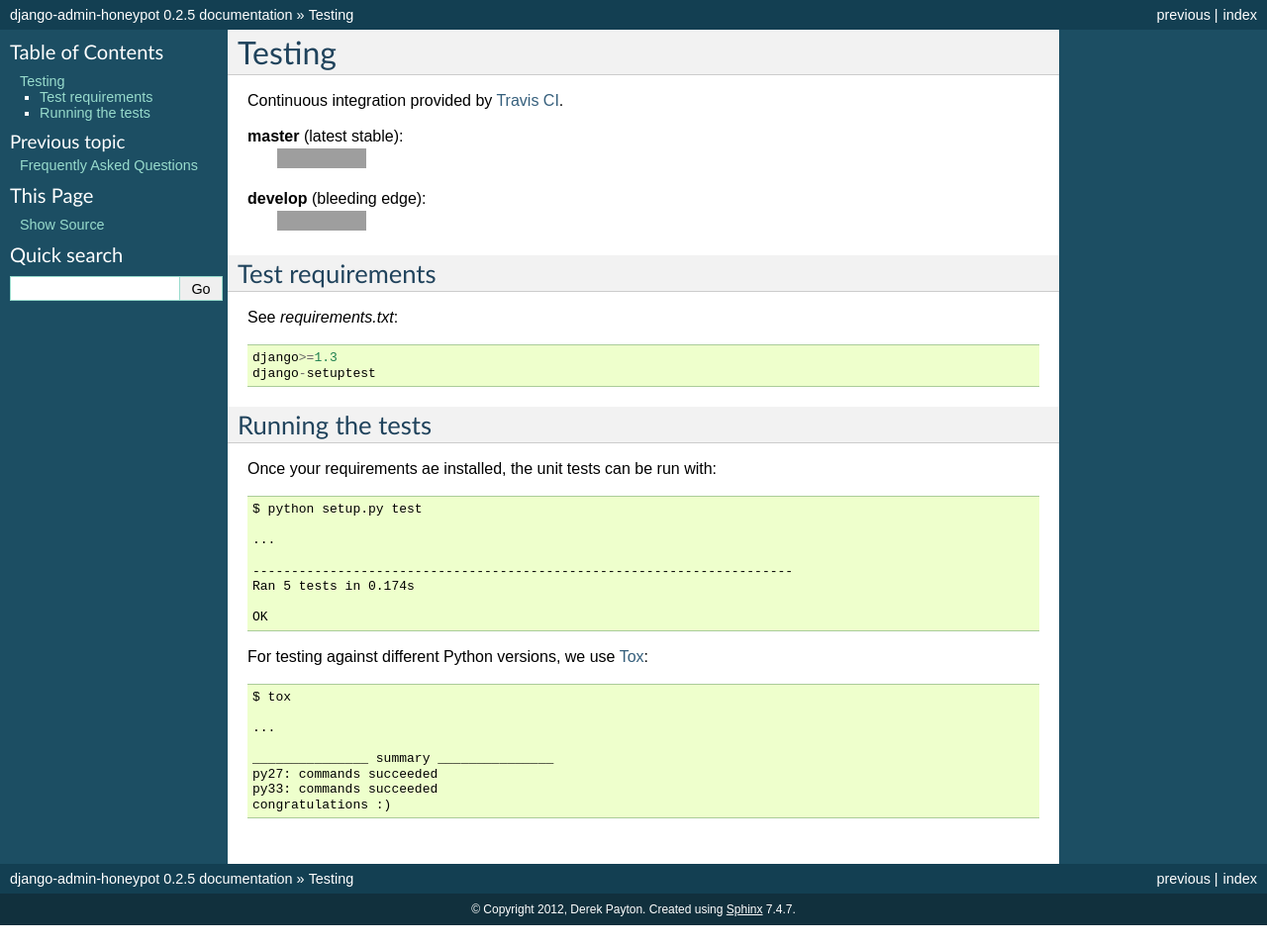
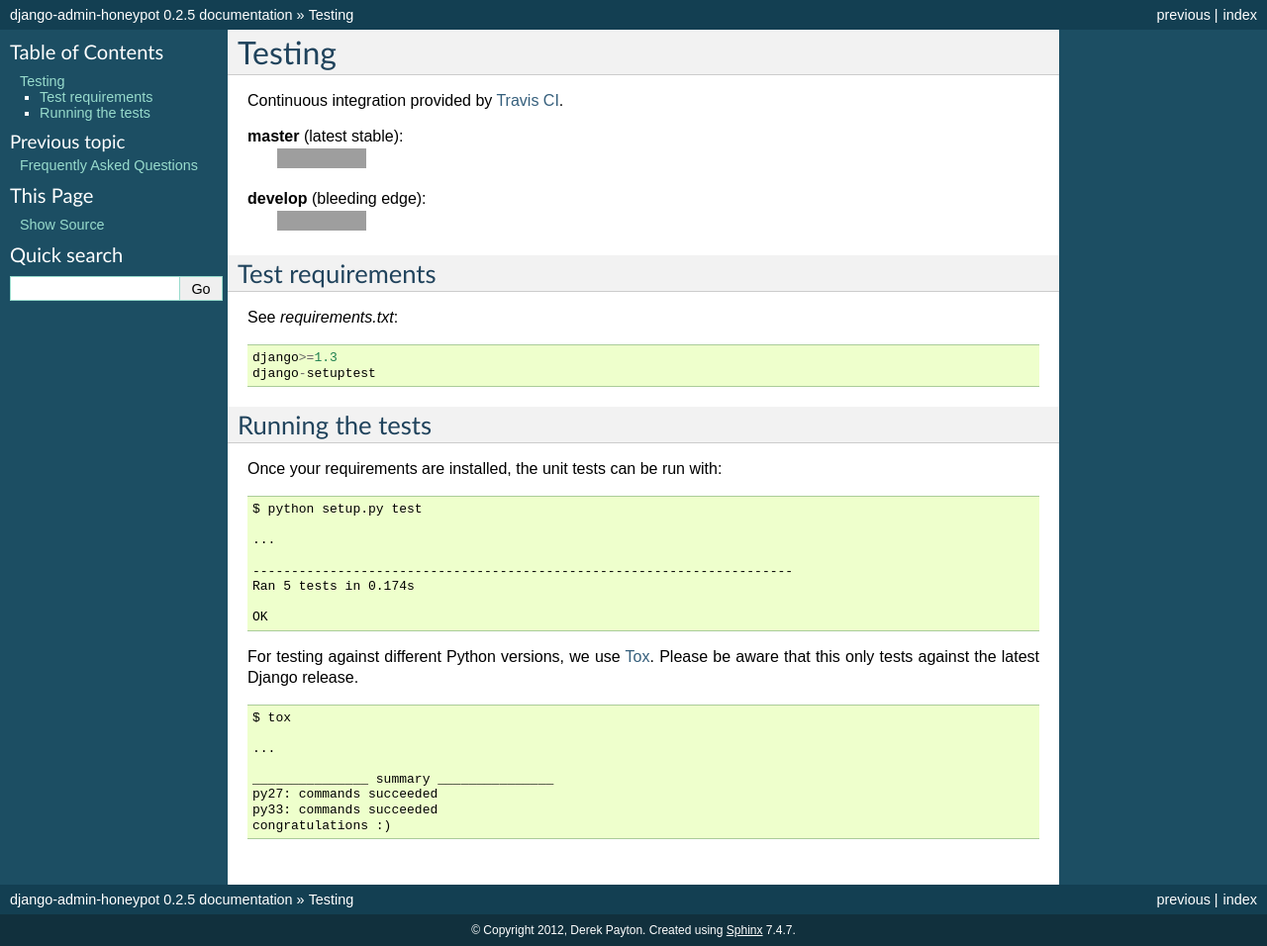
Before and after one commit to dmpayton/django-admin-honeypot, a Sphinx documentation site: the page built from docs/manual/testing.rst, in a window 1280 px wide. Shown: the whole page at 99% size. Built offline with Sphinx 7.4.7, drawn with Linux system fonts in a browser that asks for light colours; before the commit the page ends 935 px from its top, so only the background shows below that; grey boxes are pictures that could not be loaded.

Commit message:
Fix typo and add django version notice to testing docs.

```diff
--- a/docs/manual/testing.rst
+++ b/docs/manual/testing.rst
@@ -26,7 +26,7 @@ See *requirements.txt*:
 Running the tests
 -----------------
 
-Once your requirements ae installed, the unit tests can be run with::
+Once your requirements are installed, the unit tests can be run with::
 
     $ python setup.py test
 
@@ -38,7 +38,10 @@ Once your requirements ae installed, the unit tests can be run with::
     OK
 
 
-For testing against different Python versions, we use `Tox`_::
+For testing against different Python versions, we use `Tox`_. Please be aware
+that this only tests against the latest Django release.
+
+::
 
     $ tox
 
```
